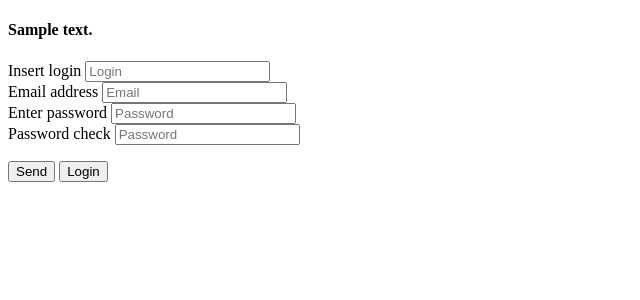
After one commit to derevenets-archive/chat-websockets, a Python web app: template chat_websockets/templates/auth/signin.html in a window 1280 px wide. The commit adds this page. Shown: the top 300 px of the page, without its empty margins (0-640 px from the left). Run offline with Jinja, Linux system fonts and the light colour scheme; the template is opened without the code that fills it: most values are stand-ins (such as "Sample title", 1, 10 or a date in 2020).

Commit message:
Create 'signin.html' template

```diff
--- a/chat_websockets/app.py
+++ b/chat_websockets/app.py
@@ -57,6 +57,6 @@ def init_app(config: Optional[List[str]] = None) -> web.Application:
     app.client = ma.AsyncIOMotorClient('mongodb://mongo:27017')
     app.db = app.client['chat_test_db']
 
-    app.on_shutdown.append(on_shutdown)
+    # app.on_shutdown.append(on_shutdown)
 
     return app
--- a/chat_websockets/templates/auth/login.html
+++ b/chat_websockets/templates/auth/login.html
@@ -2,7 +2,7 @@
 
 {% block content %}
   <h4>
-    {{ conten }}
+    {{ content }}
   </h4>
   <form autocomplete="on">
     <div id="error" style="color: red;"></div>
--- /dev/null
+++ b/chat_websockets/templates/auth/signin.html
@@ -0,0 +1,46 @@
+{% extends 'base.html' %}
+
+{% block content %}
+  <h4>
+    {{ content }}
+  </h4>
+  <form autocomplete="on">
+    <div id="error" style="color: red;"></div>
+    <div class="form-group">
+      <label>Insert login
+        <input type="text" class="form-control" pattern="[A-Za-zА-Яа-я0-9]{3,}"
+               placeholder="Login" id="login_text" required>
+      </label>
+    </div>
+    <div class="form-group">
+      <label>Email address
+        <input type="email" class="form-control" placeholder="Email" ,
+               id="email" required>
+      </label>
+    </div>
+    <div class="form-group">
+      <label>Enter password
+        <input type="password" class="form-control"
+               pattern="[A-Za-zА-Яа-я0-9]{8,}" placeholder="Password" ,
+               id="password" required>
+      </label>
+    </div>
+    <div class="form-group">
+      <label>Password check
+        <input type="password" class="form-control"
+               pattern="[A-Za-zА-Яа-я0-9]{8,}" placeholder="Password" ,
+               id="password2" required>
+      </label>
+    </div>
+    <p>
+      <input class="btn btn-primary" id="submit" title="Send" type="button"
+             value="Send">
+      <input class="btn btn-default" id="login" title="Login" type="button"
+             value="Login">
+    </p>
+  </form>
+{% endblock %}
+
+{% block footer %}
+  <script src="{{ app.router.static.url(filename='js/signin.js') }}"></script>
+{% endblock %}
```
